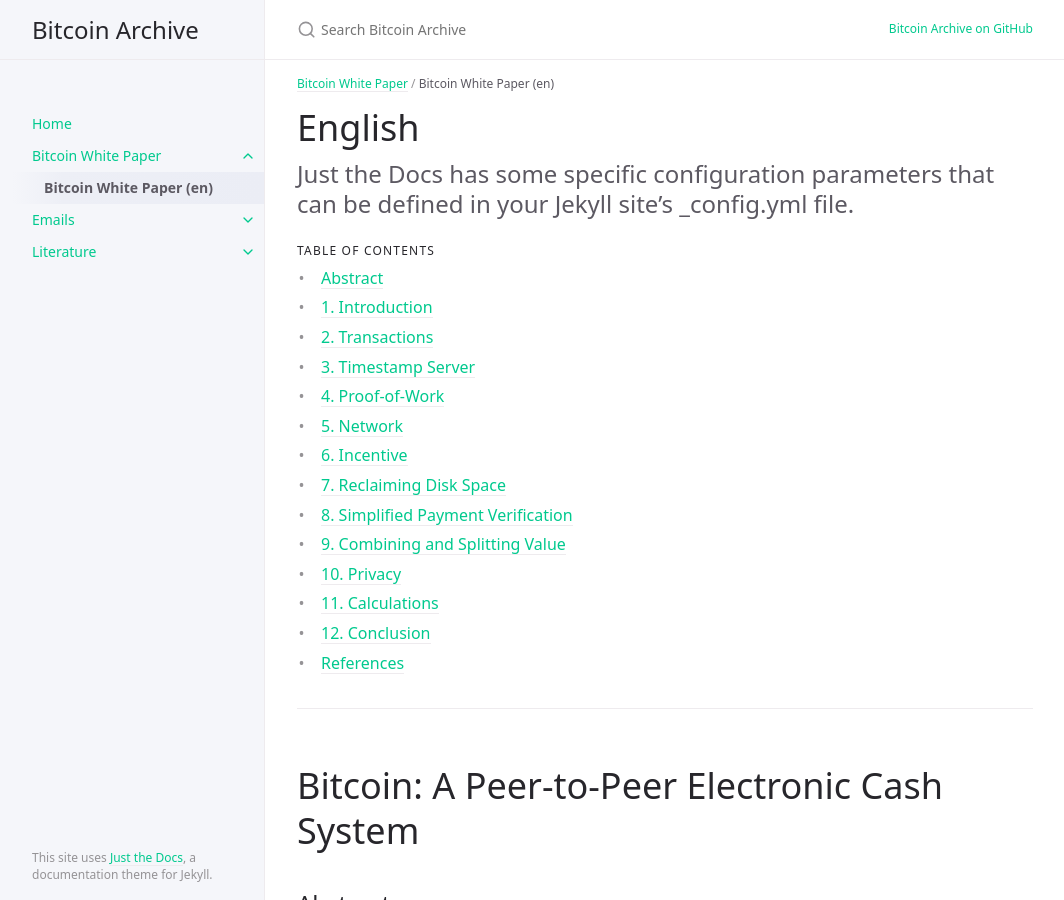
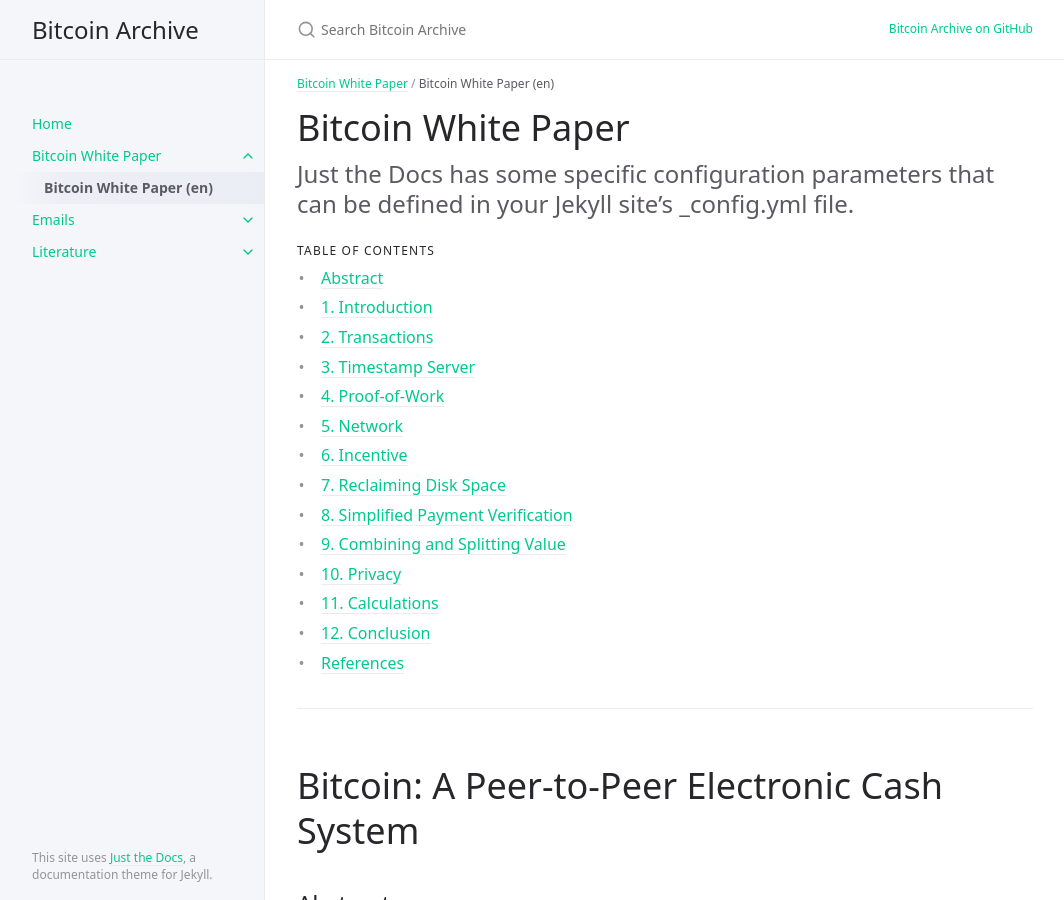
Before and after one commit to wakgill/bitcoin-archive, a Jekyll site: the page built from docs/whitepaper/en.md, in a window 1280 px wide and 900 px high. Shown: the whole window, without its empty margins (107-1171 px from the left). Built offline with Jekyll 4.4.1, drawn with Linux system fonts in a browser that asks for light colours; nearby versions of some CDN libraries.

Commit message:
Update en.md

```diff
--- a/docs/whitepaper/en.md
+++ b/docs/whitepaper/en.md
@@ -5,7 +5,7 @@ parent: Bitcoin White Paper
 nav_order: 1
 ---
 
-# English
+# Bitcoin White Paper
 {: .no_toc }
 
 Just the Docs has some specific configuration parameters that can be defined in your Jekyll site's _config.yml file.
```
